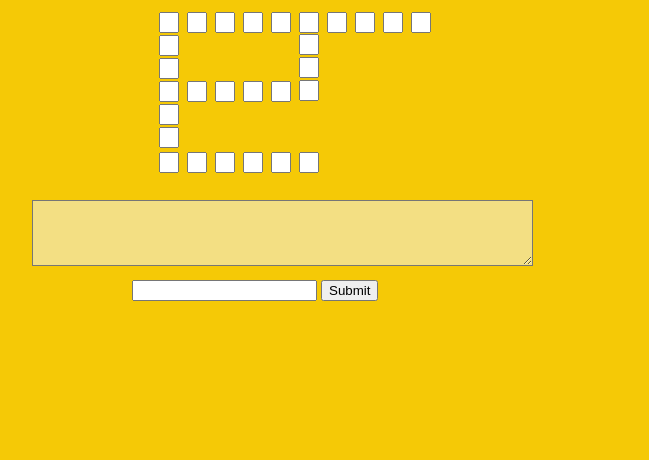
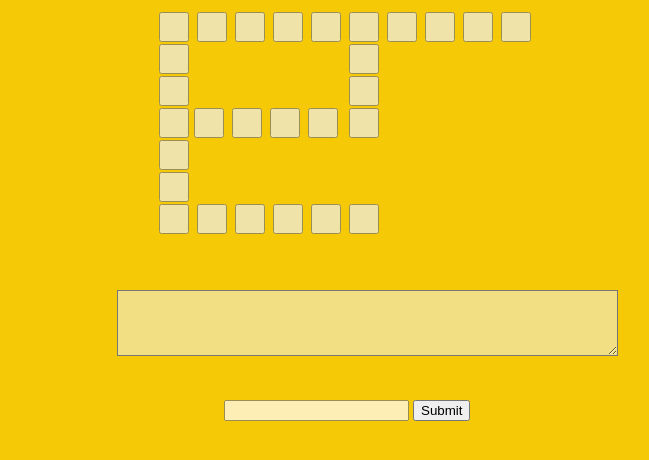
Before and after one commit to Sandolino3/CrossWords, a website with bundled scripts: page index.html in a window 1280 px wide. Shown: the whole page, without its empty margins (93-742 px from the left). Built offline with nearby package versions, Linux system fonts and the light colour scheme.

Commit message:
add basic css modification

```diff
--- a/Style/style.css
+++ b/Style/style.css
@@ -2,49 +2,61 @@ body{
     background-color: rgb(245, 201, 6);
 }
 .table{
-position:absolute;
+position: absolute;
 left:250px;
 top:10px;
+height: 200px;
+width: 500px;
+}
+input{
+    opacity: 0.70;
 }
 .word-horizontal input{
+
     cursor: pointer;
     margin: 2px;
-    max-width: 12px;
+    height: 30px;
+    width: 30px;
     display: inline;
 
 
 }
 .word-vdrtical input{
-
     cursor: pointer;
     margin: 2px;
-    max-width: 12px;
+    height: 30px;
+    width: 30px;
     display: block;
 
 }
 #second-word{
-    position: relative;
-    margin-top: -2.1px;
+    position: absolute;
+    margin-top: 1px;
 }
 #third-word{
 position: absolute;
-top:49%;
-left:10%;
+top:48%;
+left:7%;
+}
+
+#margin-el{
+    margin-top: -1px;
 }
 
 #forth-word{
 position: absolute;
-left:50.8%;
+left:38%;
 top:16%;
 }
 #fift-word{
     position: absolute;
+    top: 96%;
 }
 
 .question{
     position: absolute;
-    left:125px;
-    top: 200px;
+    left:210px;
+    top: 290px;
 }
 
 textarea{
@@ -53,18 +65,15 @@ textarea{
     /* background-color: blue; */
 }
 .submit-form{
-    position: absolute;
-    top: 80px;
-    left: 100px;
+    position: relative;
+    top: 40px;
+    left: 107px;
 }
 
 .selected{
-    caret-color: transparent;
+    opacity: 1;
+    /* caret-color: transparent; */
    border-color: rgb(128, 252, 5);
    outline: none;
 }
-
-.submit-form{
-    caret-color: black;
-    outline:chocolate;
-}
+/*
--- a/index.html
+++ b/index.html
@@ -11,45 +11,45 @@
 <body>
 <div class="table">
     <div class="word-horizontal" id="first-word">
-        <input type="text" id="first-cross">
-        <input type="text">
-        <input type="text">
-        <input type="text">
-        <input type="text">
-        <input type="text" id="second-cross">
-        <input type="text">
-        <input type="text">
-        <input type="text">
-        <input type="text">
+        <input type="button" id="first-cross" value=" ">
+        <input type="button" value=" ">
+        <input type="button" value=" ">
+        <input type="button"value=" ">
+        <input type="button"value=" ">
+        <input type="button"value=" " id="second-cross">
+        <input type="button"value=" ">
+        <input type="button"value=" ">
+        <input type="button"value=" ">
+        <input type="button"value=" ">
     </div>
 
     <div class="word-vdrtical" id="second-word">
-        <input type="text">
-        <input type="text">
-        <input type="text" id="third-cross"">
-        <input type="text">
-        <input type="text">
+        <input type="button"value=" " id="margin-el">
+        <input type="button"value=" ">
+        <input type="button"value=" " id="third-cross"">
+        <input type="button"value=" ">
+        <input type="button"value=" ">
     </div>
 
     <div class="word-horizontal" id="third-word">
-        <input type="text">
-        <input type="text">
-        <input type="text">
-        <input type="text">
+        <input type="button"value=" ">
+        <input type="button"value=" ">
+        <input type="button"value=" ">
+        <input type="button"value=" ">
 
     </div>
     <div class="word-vdrtical" id="forth-word">
-        <input type="text">
-        <input type="text">
-        <input type="text" id="forth-cross">
+        <input type="button"value=" ">
+        <input type="button"value=" ">
+        <input type="button"value=" " id="forth-cross">
     </div>
     <div class="word-horizontal" id="fift-word">
-        <input type="text" id="fift-cross">
-        <input type="text">
-        <input type="text">
-        <input type="text">
-        <input type="text">
-        <input type="text">
+        <input type="button"value=" " id="fift-cross">
+        <input type="button"value=" ">
+        <input type="button"value=" ">
+        <input type="button"value=" ">
+        <input type="button"value=" ">
+        <input type="button"value=" ">
 </div>
 </div>
 
@@ -57,7 +57,7 @@
 <div class="question">
     <textarea name="question" id="question-field" cols="60" rows="4"></textarea>
     <form  class="submit-form" id="subm-form" autocomplete="off">
-        <input type="text" name="answer">
+        <input type="text" name="answer" id="answer-field">
         <button>Submit</button>
     </form>
 </div>
--- a/src/commitAnswer.js
+++ b/src/commitAnswer.js
@@ -36,19 +36,23 @@ export function correctAnswer(answer,id){
         break;
         case'forth-word':
         secondCross.value = ansWord[0]
+        ansWord.shift()
+
         for (let i = 0; i < ansWord.length; i++) {
             wordFealds[i].value = ansWord[i]
         }
         break;
         case'fift-word':
-
+        for (let i = 0; i < ansWord.length; i++) {
+            wordFealds[i].value = ansWord[i]
+        }
         break;
     }
     // wordFealds[1].value = 'a'
-    for (let i = 0; i < ansWord.length; i++) {
-        wordFealds[i].value = ansWord[i]
+    // for (let i = 0; i < ansWord.length; i++) {
+    //     wordFealds[i].value = ansWord[i]
 
-    }
+    // }
 
     // console.log(wordFealds);
 }
--- a/src/isEqual.js
+++ b/src/isEqual.js
@@ -13,12 +13,17 @@ function submitFunc(e){
 e.preventDefault()
 // console.log(ans);
   let formData = new FormData(e.currentTarget)
+  let answerField = document.getElementById('answer-field')
   let answer = formData.get('answer')
   if (answer === currentAns) {
 
     correctAnswer(answer,curentId)
+    answerField.style.borderColor = 'green'
+
+    answerField.value = ''
   }else{
-      console.log(`NO`);
+    answerField.style.borderColor = 'red'
+
   }
 
 }
```
